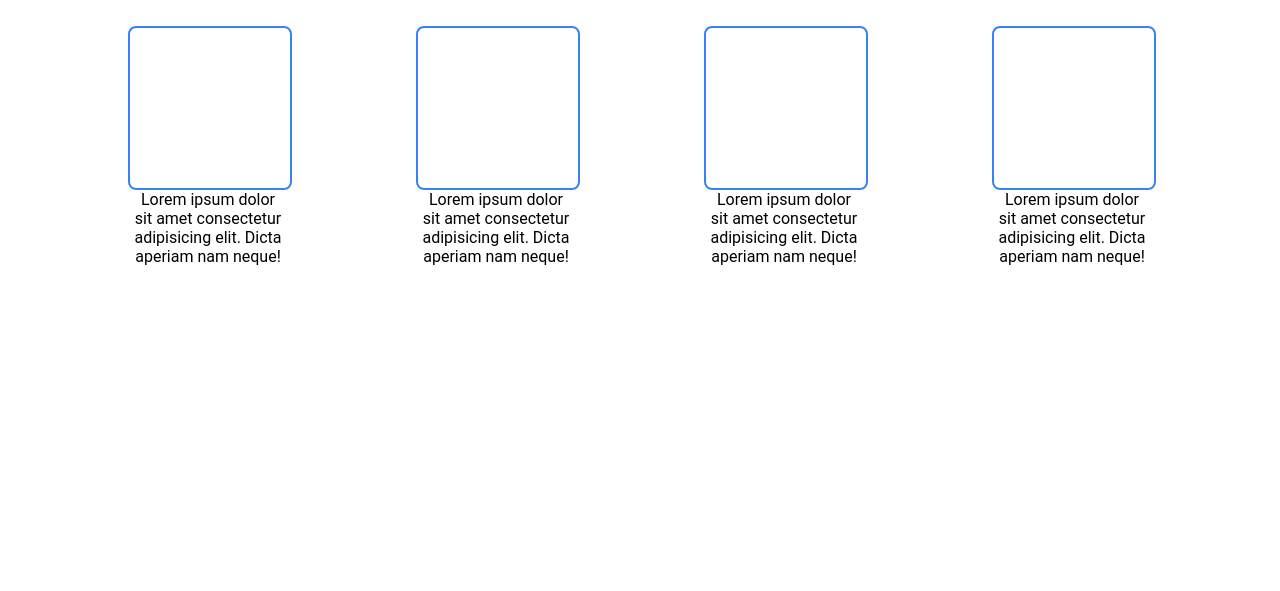
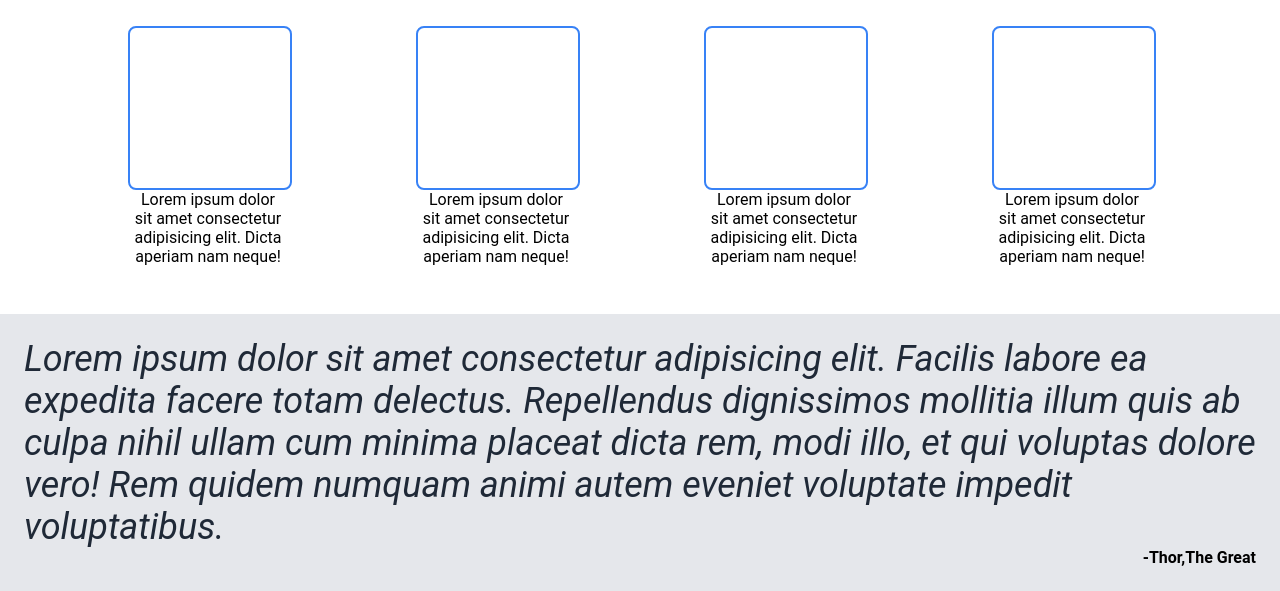
Before and after one commit to deysrv/odin-landing-page, a plain HTML site: page index.html in a window 1280 px wide. Shown: the part 437-1028 px from the top of the page. Before the commit the page ends 800 px from the top, so only its background shows below. Drawn offline with Linux system fonts and the light colour scheme.

Commit message:
complete the quote section

```diff
--- a/index.html
+++ b/index.html
@@ -55,5 +55,9 @@
             </div>
         </div>
     </div>
+    <div class="quote">
+        <div class="quotation">Lorem ipsum dolor sit amet consectetur adipisicing elit. Facilis labore ea expedita facere totam delectus. Repellendus dignissimos mollitia illum quis ab culpa nihil ullam cum minima placeat dicta rem, modi illo, et qui voluptas dolore vero! Rem quidem numquam animi autem eveniet voluptate impedit voluptatibus.</div>
+        <div class="author">-Thor,The Great</div>
+    </div>
 </body>
 </html>
--- a/style.css
+++ b/style.css
@@ -106,3 +106,22 @@ button{
 .box-text{
     text-align: center;
 }
+
+/* quote section */
+.quote{
+    background-color: #E5E7EB;
+    display: flex;
+    flex-direction: column;
+    justify-content: center;
+    padding: 24px;
+}
+.quotation{
+    font-size: 36px;
+    font-style: italic;
+    font-weight: light;
+    color: #1F2937;
+}
+.author{
+    align-self: flex-end;
+    font-weight: bold;
+}
```
